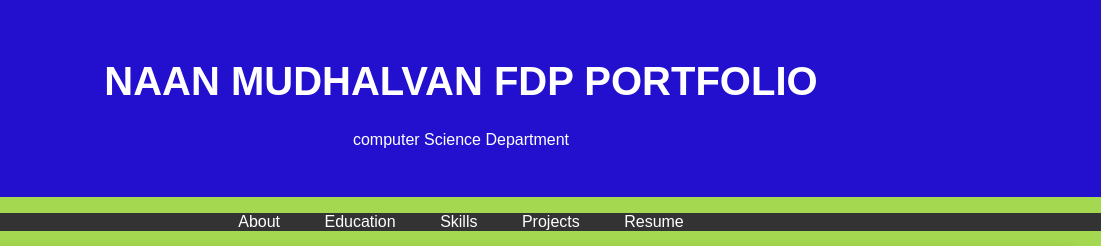
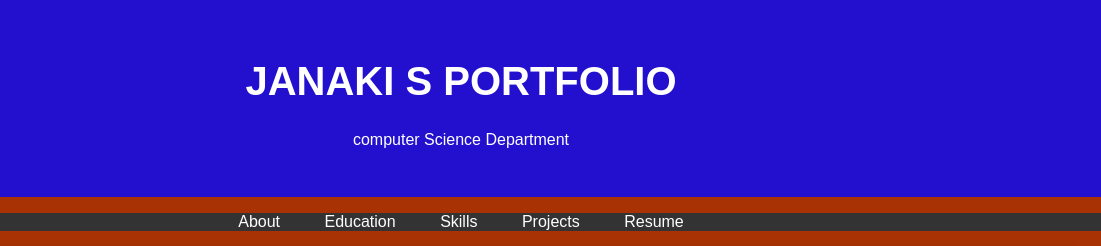
Before and after one commit to janxyx/Janaki-s, a plain HTML site: page index.html in a window 1280 px wide. Shown: the top 246 px of the page, 179-1280 px from the left. Drawn offline with Linux system fonts and the light colour scheme.

Commit message:
Add files via upload

```diff
--- a/index.html
+++ b/index.html
@@ -3,13 +3,13 @@
 <head>
     <link rel="shortcut icon" href="favicon.ico" type="image/x-icon">
      <link rel="icon" type="image/png" sizes="32x32" href="/OIP.jpg">
-    <title>janaki.s Portfolio</title>
+    <title>JANAKI S Portfolio</title>
     <style>
         body {
             font-family: Arial, sans-serif;
             margin: 0;
             padding: 0;
-            background-color: #a4d850;
+            background-color: #a83203;
         }
 
         header {
@@ -101,7 +101,7 @@
         <div class="header-content">
             <!-- Add your profile picture here -->
             <img src="OIP.jpg" alt="Your Profile Picture" class="profile-picture">
-            <h1> NAAN MUDHALVAN FDP PORTFOLIO</h1>
+            <h1> JANAKI S PORTFOLIO</h1>
             <p> computer Science Department</p>
         </div>
     </header>
```
